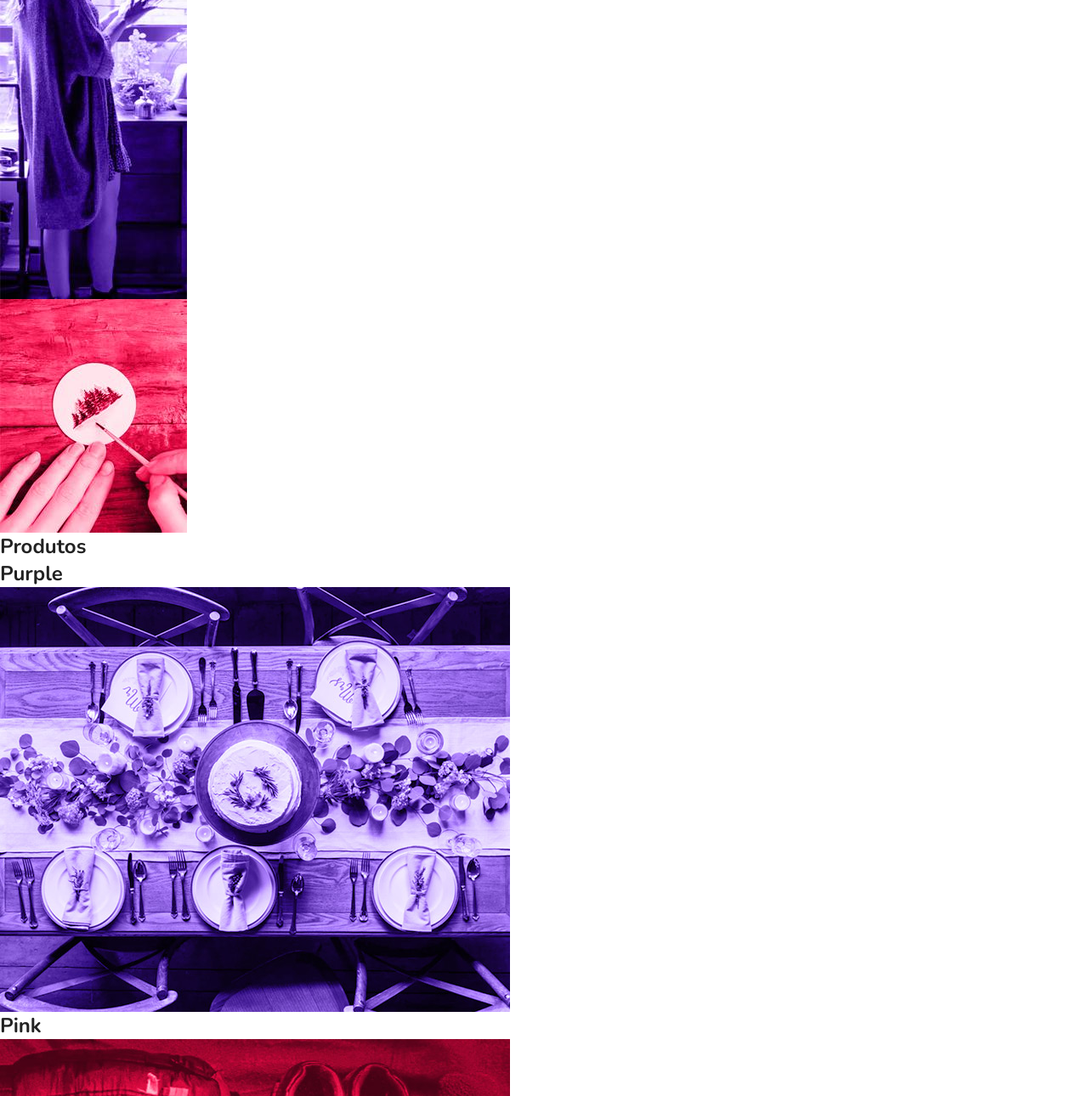
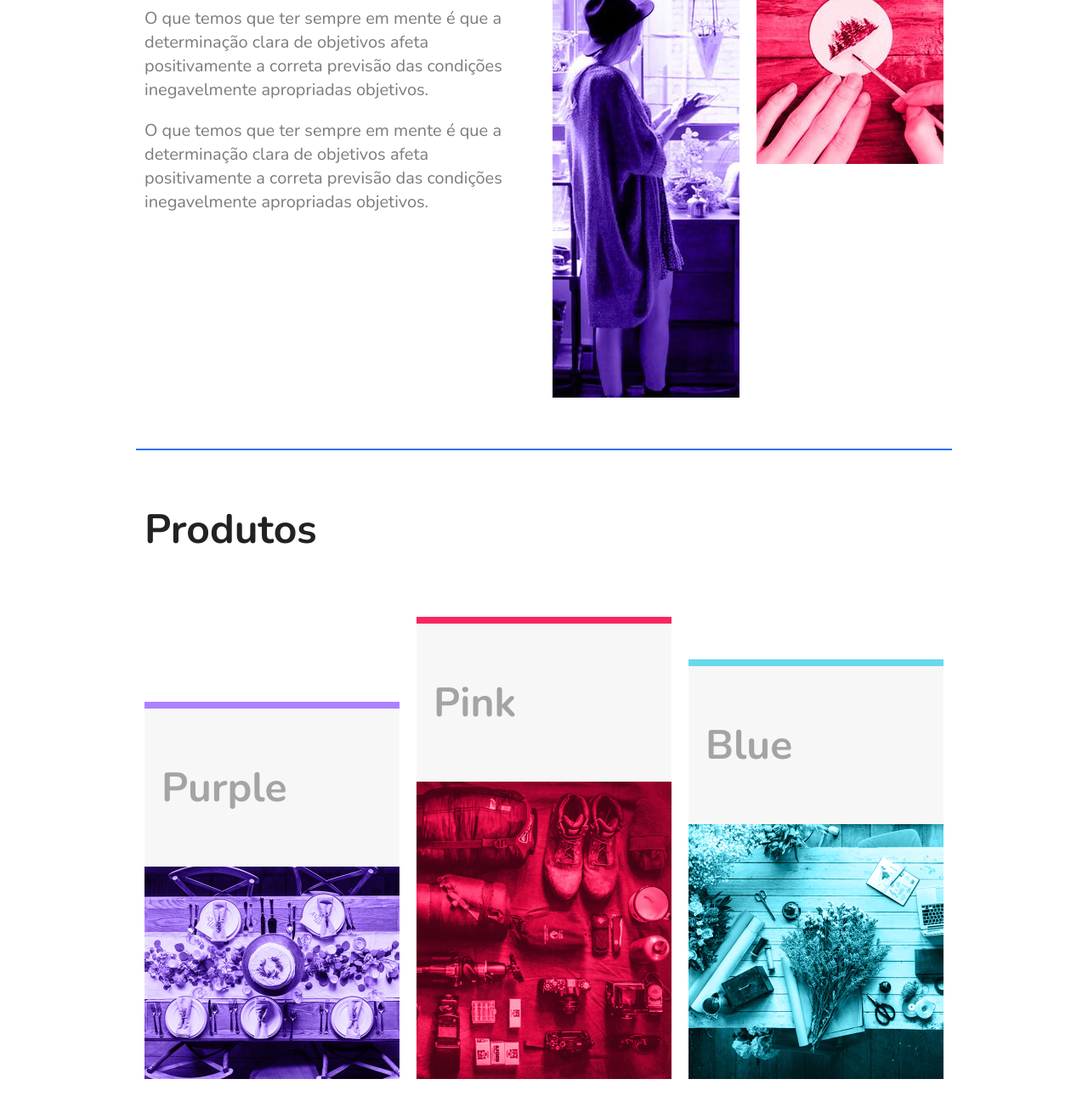
Before and after one commit to Lucas-Evang/Flexblog, a plain HTML site: page index.html in a window 1280 px wide. Shown: the part 481-1771 px from the top of the page at 85% size. Drawn offline with nearby package versions, Linux system fonts and the light colour scheme.

Commit message:
atuaalização css

```diff
--- a/css/style.css
+++ b/css/style.css
@@ -95,3 +95,87 @@ img {
 .menu nav a:hover {
   color: #122ab2;
 }
+
+/* Introduçao */
+
+.introducao {
+  font-size: 3em;
+  line-height: 1;
+  max-width: 960px;
+  margin: 0 auto;
+  padding: 60px 10px;
+}
+
+/* Sobre */
+
+.sobre {
+  border-top: 2px solid #2c70ff;
+  border-bottom: 2px solid #2c70ff;
+  max-width: 960px;
+  margin: 0 auto;
+  padding: 60px 0;
+  display: flex;
+  flex-wrap: wrap;
+}
+
+.sobre-info {
+  flex: 2 1 300px;
+  margin: 0 10px;
+}
+.sobre-info h1 {
+  font-size: 3em;
+  margin-bottom: 0.5em;
+}
+
+.sobre-info p {
+  font-size: 1.25em;
+  line-height: 1.4;
+  margin-bottom: 1em;
+  color: #7c7c7c;
+}
+.sobre-img {
+  flex: 1 1 160px;
+  padding: 0 10px;
+}
+
+/* Produtos */
+
+.produtos {
+  max-width: 960px;
+  margin: 60px auto;
+}
+
+.produtos h1 {
+  font-size: 3em;
+  margin: 0 10px 60px 10px;
+}
+
+.produtos-container {
+  display: flex;
+  flex-wrap: wrap;
+  align-items: flex-end;
+}
+
+.produto-item {
+  flex: 1 1 175px;
+  margin: 10px;
+}
+
+.produto-item h2 {
+  font-size: 3em;
+  color: #a4a4a4;
+  background: #f7f7f7;
+  padding: 60px 20px;
+}
+
+.purple {
+  border-top: 8px solid #ae81ff;
+}
+
+.pink {
+  border-top: 8px solid #f9265e;
+}
+
+.blue {
+  border-top: 8px solid #66d9eb;
+}
```
